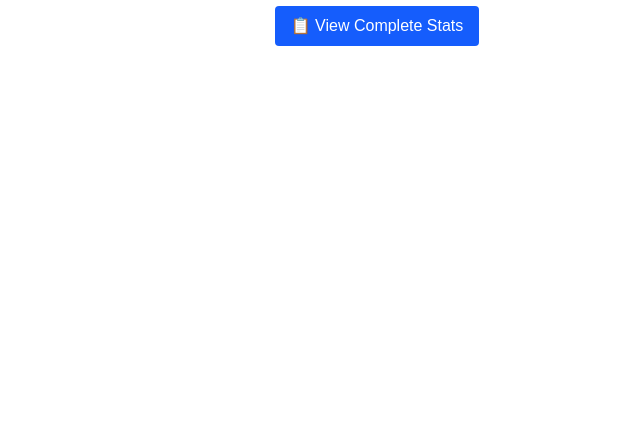
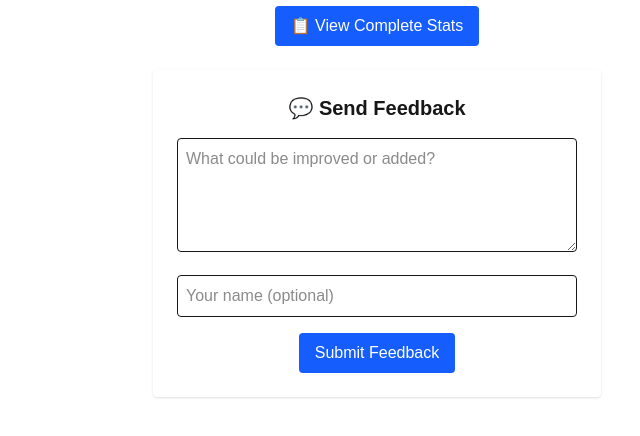
Before and after one commit to rad0ja/umelka-stats, a Next.js app: page / in a window 1280 px wide. Shown: the part 222-658 px from the top of the page, without its empty margins (263-903 px from the left). Built offline with nearby package versions, Linux system fonts and the light colour scheme; no server answers; the database is empty.

Commit message:
added feedback form, changes for the match result draw

```diff
--- a/app/components/Dashborad.tsx
+++ b/app/components/Dashborad.tsx
@@ -7,6 +7,7 @@ import MatchSummary from "@/app/components/MatchSummary";
 import TopScorers from "@/app/components/TopScorers";
 import Link from "next/link";
 import MostWins from "@/app/components/MostWins";
+import FeedbackForm from "@/app/components/FeedbackForm";
 
 export default function Dashboard() {
     const { players, matches, loading } = usePlayerMatchData();
@@ -47,7 +48,7 @@ export default function Dashboard() {
                     📋 View Complete Stats
                 </Link>
             </div>
-
+            <FeedbackForm />
         </div>
     );
 }
--- /dev/null
+++ b/app/components/FeedbackForm.tsx
@@ -0,0 +1,72 @@
+'use client';
+
+import React, { useState } from 'react';
+import { supabase } from '@/lib/supabase';
+
+export default function FeedbackForm() {
+    const [message, setMessage] = useState('');
+    const [name, setName] = useState('');
+    const [sent, setSent] = useState(false);
+    const [error, setError] = useState<string | null>(null);
+
+    const handleSubmit = async (e: React.FormEvent) => {
+        e.preventDefault();
+        setError(null);
+
+        const { error } = await supabase.from('feedback').insert([
+            { message, name },
+        ]);
+
+        if (error) {
+            console.error('Submission error:', error);
+            setError('Something went wrong. Please try again.');
+        } else {
+            setSent(true);
+            setMessage('');
+            setName('');
+        }
+    };
+
+    if (sent) {
+        return (
+            <div className="max-w-md mx-auto mt-6 text-green-600 text-center">
+                ✅ Thanks for your feedback!
+            </div>
+        );
+    }
+
+    return (
+        <form
+            onSubmit={handleSubmit}
+            className="text-center object-bottom-right max-w-md mx-auto p-6 mt-6 bg-white dark:bg-black rounded shadow space-y-4"
+        >
+            <h2 className="text-xl font-bold">💬 Send Feedback</h2>
+
+            <textarea
+                required
+                value={message}
+                onChange={(e) => setMessage(e.target.value)}
+                placeholder="What could be improved or added?"
+                rows={4}
+                className="w-full p-2 border rounded dark:bg-gray-800"
+            />
+
+            <input
+                type="text"
+                value={name}
+                onChange={(e) => setName(e.target.value)}
+                placeholder="Your name (optional)"
+                className="w-full p-2 border rounded dark:bg-gray-800"
+            />
+
+            {error && <p className="text-red-500 text-sm">{error}</p>}
+
+            <button
+                type="submit"
+                className="bg-blue-600 text-white px-4 py-2 rounded hover:bg-blue-700"
+            >
+                Submit Feedback
+            </button>
+        </form>
+    );
+}
--- a/app/components/MatchAccordion.tsx
+++ b/app/components/MatchAccordion.tsx
@@ -88,9 +88,9 @@ export function MatchAccordion({ matches, playerId }: { matches: PlayerMatchDeta
                             <div className="flex items-center gap-3">
                 <span
                     className={`text-xs font-bold px-2 py-1 rounded ${
-                        match.team_result === "Win"
-                            ? "bg-green-500 text-white"
-                            : "bg-red-500 text-white"
+                        match.team_result === "Win" ? "bg-green-500 text-white"
+                            : match.team_result === "Loss" ? "bg-red-500 text-white"
+                            : "bg-orange-500 text-white"
                     }`}
                 >
                   {match.team_result}
```
